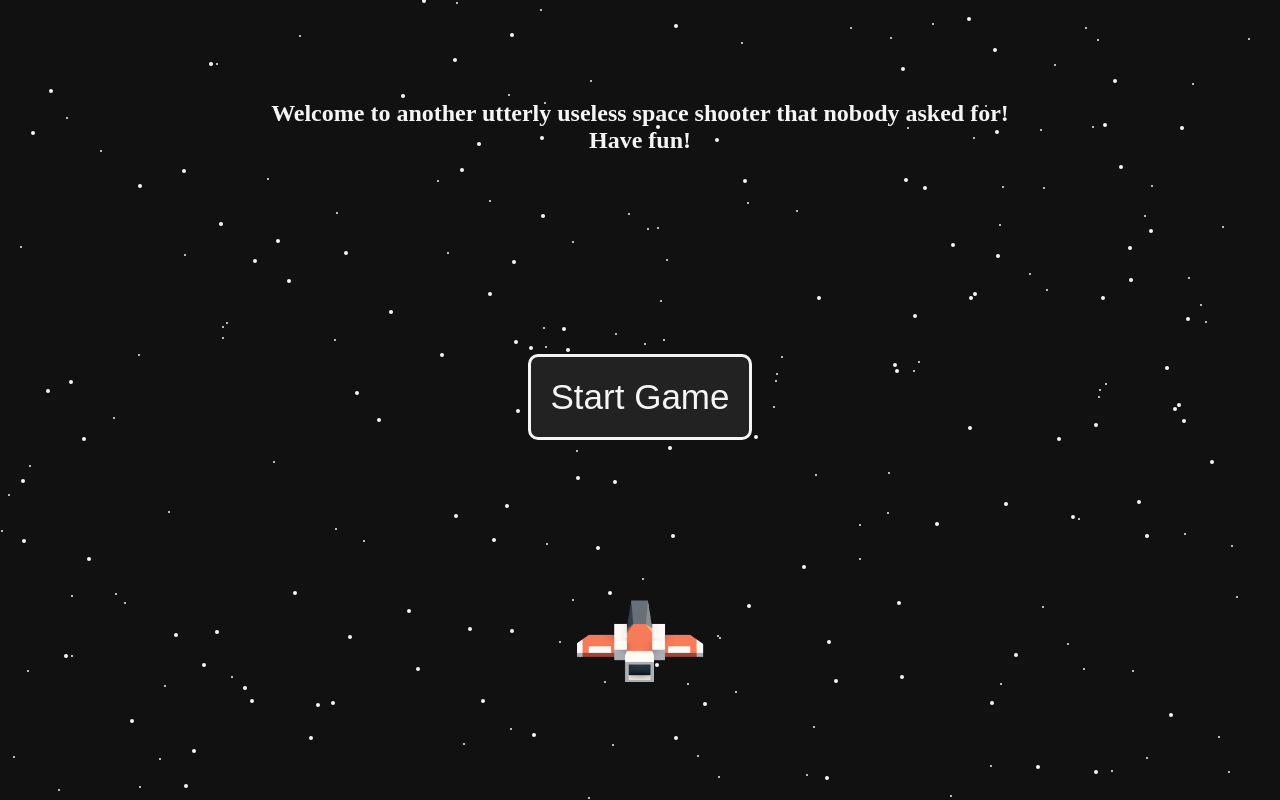
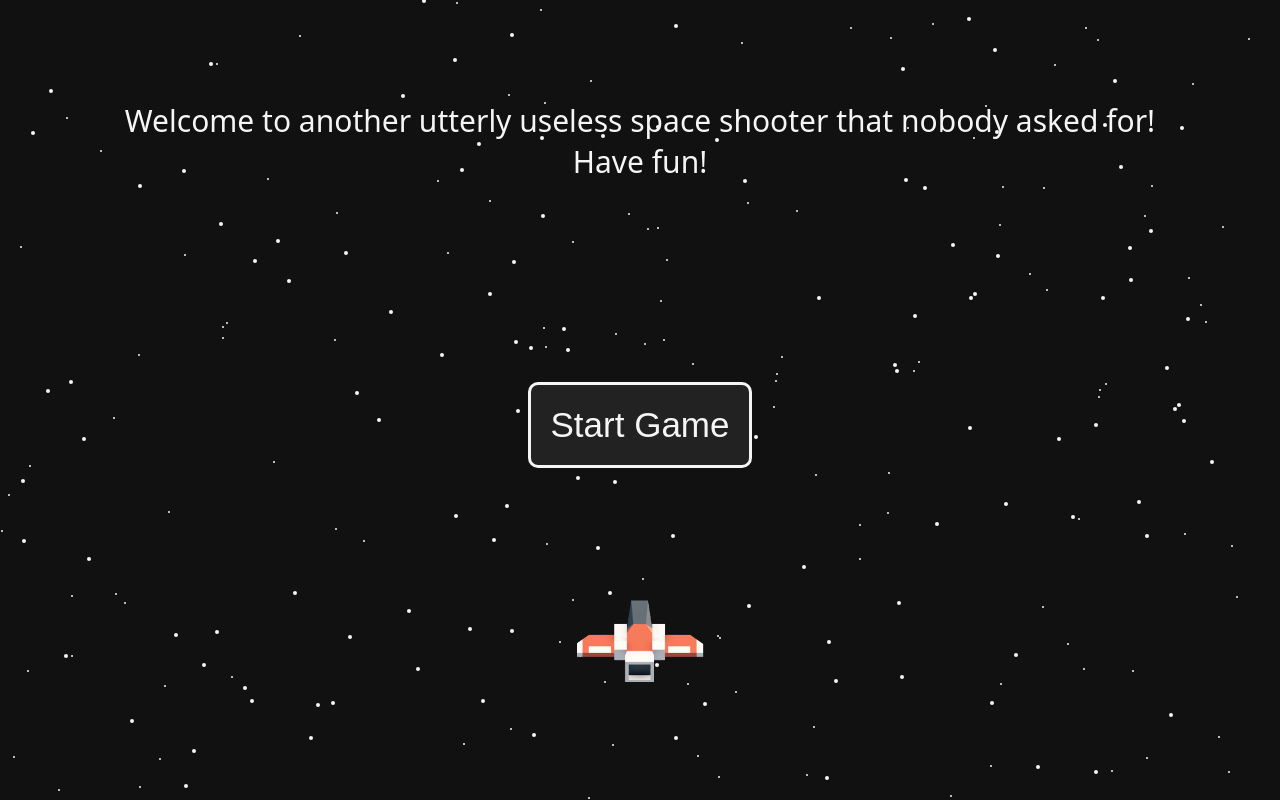
Before and after one commit to cristicismas/pewpew-shooter, a plain HTML site: page index.html in a window 1280 px wide. Drawn offline with nearby package versions, Linux system fonts and the light colour scheme.

Commit message:
Change welcome-message font styling

```diff
--- a/style.css
+++ b/style.css
@@ -23,6 +23,9 @@ canvas {
   color: #f5f5f5;
   text-align: center;
   margin-top: 100px;
+  font-family: sans;
+  font-weight: normal;
+  font-size: 30px;
 }
 
 #start-btn {
```
